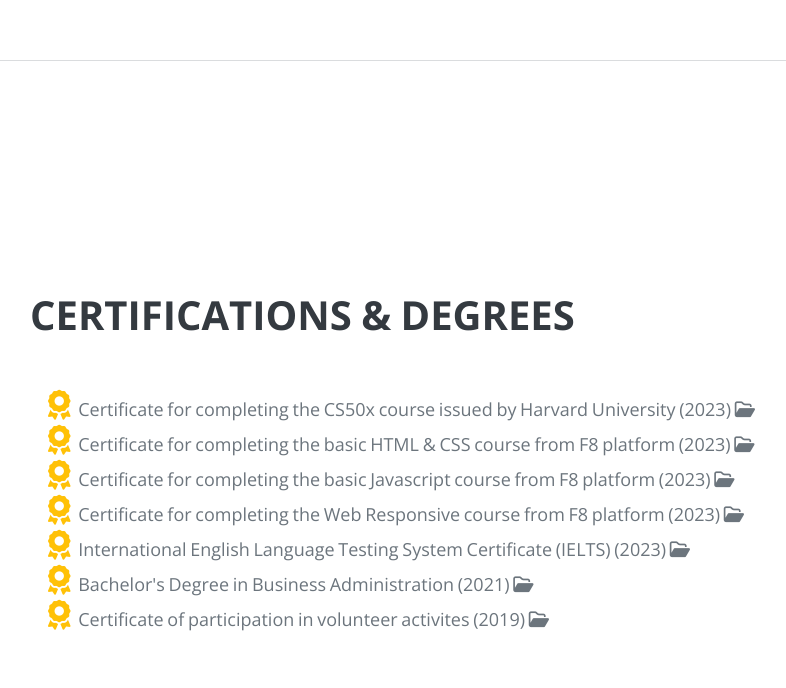
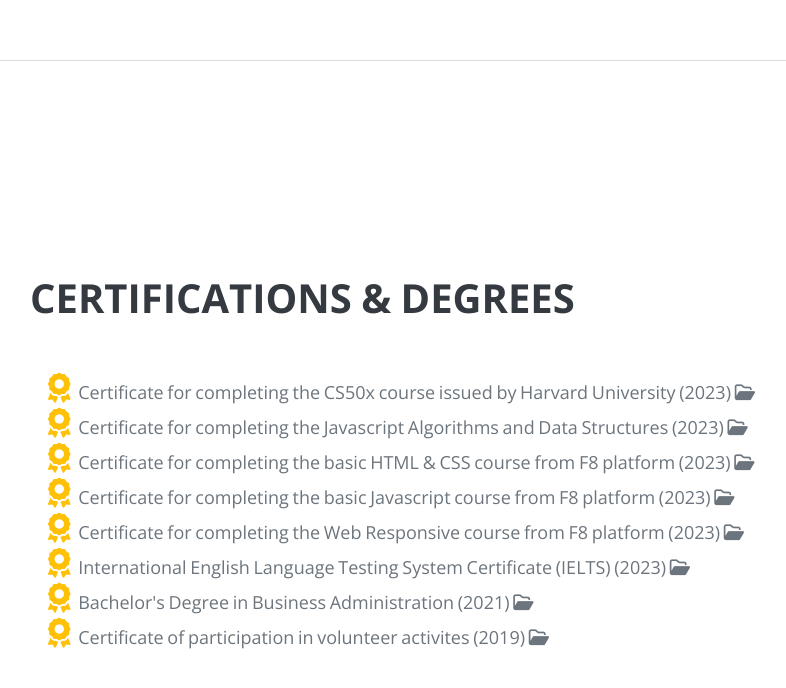
Before and after one commit to anhttqb/Resume-webpage, a plain HTML site: page index.html in a window 1280 px wide. Shown: the part 4605-5293 px from the top of the page, without its empty margins (288-1074 px from the left). Drawn offline with nearby package versions, Linux system fonts and the light colour scheme.

Commit message:
add a certificate from FCC

```diff
--- a/index.html
+++ b/index.html
@@ -292,6 +292,13 @@
                         </li>
                         <li class="certification-item">
                             <i class="certification-icon fa-solid fa-award"></i>
+                            <a href="#" data-source="./assets/img/js-algorithms-data-structures-certificate.jpg" class="certification-item-detail">
+                                Certificate for completing the Javascript Algorithms and Data Structures (2023)
+                                <i class="fa-regular fa-folder-open"></i>
+                            </a>
+                        </li>
+                        <li class="certification-item">
+                            <i class="certification-icon fa-solid fa-award"></i>
                             <a href="#" data-source="./assets/img/HTML-CSS.png" class="certification-item-detail">
                                 Certificate for completing the basic HTML & CSS course from F8 platform (2023)
                                 <i class="fa-regular fa-folder-open"></i>
```
Also changed, not shown: assets/img/js-algorithms-data-structures-certificate.jpg (added).
